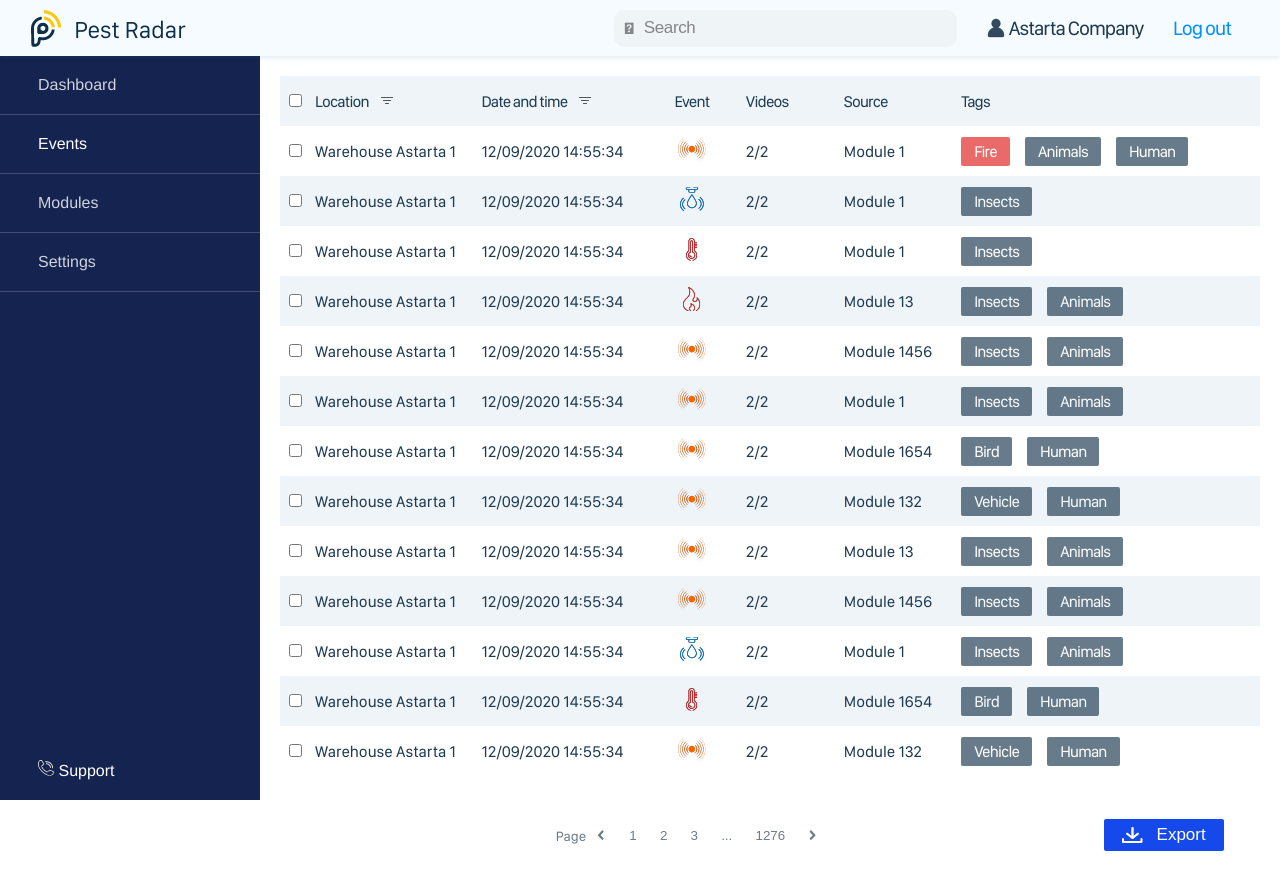
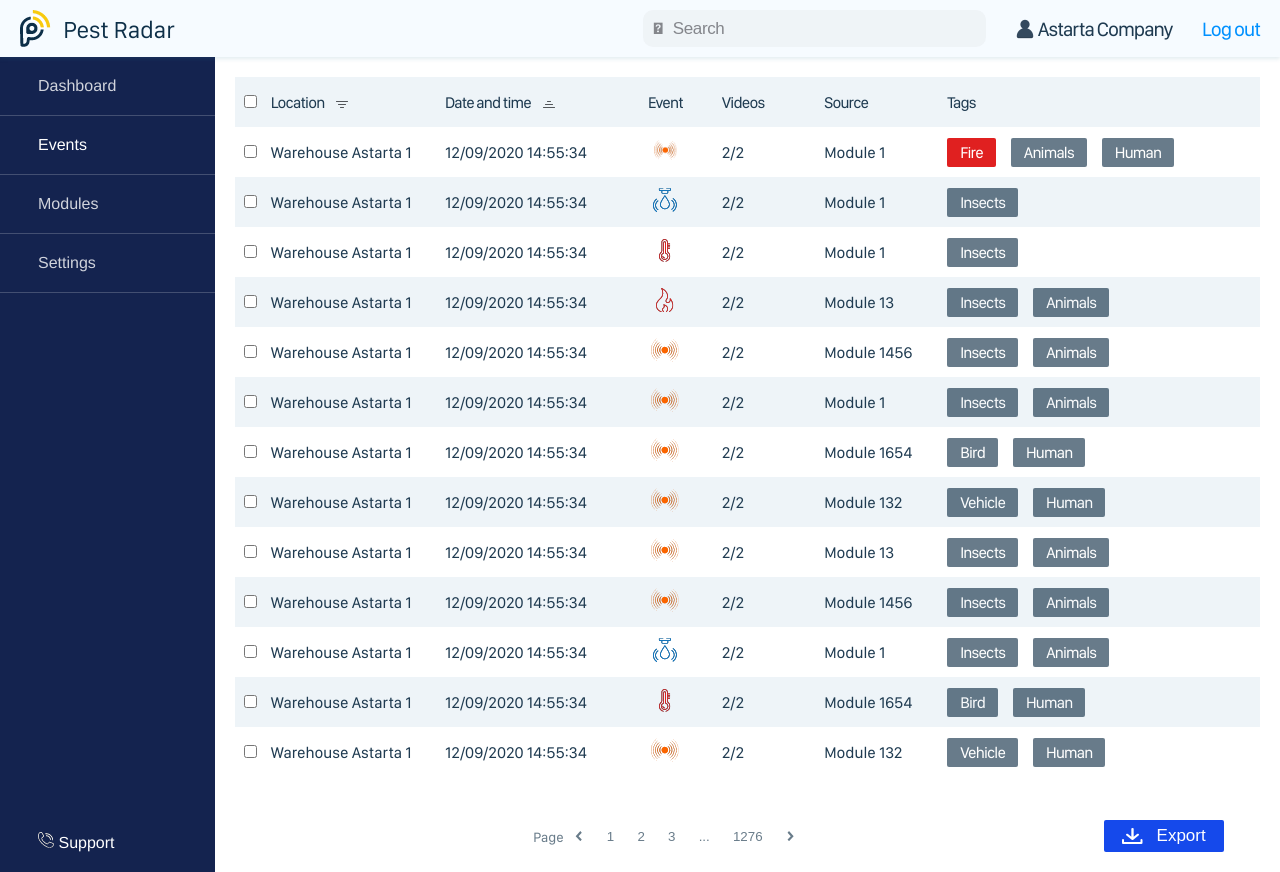
Before and after one commit to Andrii86/pest-radar, a plain HTML site: page index.html in a window 1280 px wide. Drawn offline with Linux system fonts and the light colour scheme.

Commit message:
code review

```diff
--- a/css/header.css
+++ b/css/header.css
@@ -1,14 +1,10 @@
 header {
-	height: 56px;
 	background-color: #f6fbff;
 	display: flex;
 	align-items: center;
 	justify-content: space-between;
-	padding: 0 49px 0 31px;
-	position: fixed;
+	padding: 10px 20px;
 	width: 100%;
-	top: 0;
-	left: 0;
 	z-index: 2;
 	box-shadow: 0 2px 4px rgba(50, 123, 152, 0.14);
 }
@@ -53,12 +49,20 @@ header {
 	letter-spacing: -1px;
 	color: #1f3b51;
 	margin-left: 4px;
-}
-.username-container{
 	margin: 0 30px;
 	display: flex;
 	align-items: center;
+	text-decoration: none;
 }
+.username:hover{
+	opacity: .8;
+}
+
+.username__img{
+	margin-right: 4px;
+
+}
+
 .logout {
 	text-decoration: none;
 	color: #0091ff;
--- a/css/sidebar.css
+++ b/css/sidebar.css
@@ -1,16 +1,13 @@
 .sidebar{
 	margin: 0;
-	padding: 56px 0 0;
+	padding: 0;
 	width: 260px;
 	height: 100%;
 	background-color: #14234f;
-	position: fixed;
-	left: 0;
-	top: 0;
-	z-index: 1;
 	display: flex;
 	justify-content: space-between;
 	flex-direction: column;
+	align-items: flex-start;
 
 }
 .main-menu a{
@@ -32,7 +29,6 @@
 color: #ffffff;
 }
 .support {
-	display: block;
 	color:  #ffffff;
   	text-decoration: none;
 	font-family: Helvetica;
@@ -44,4 +40,5 @@ ul{
 	list-style-type:none;
 	margin: 0;
 	padding: 0;
+	width: 100%;
 }
--- a/css/style.css
+++ b/css/style.css
@@ -14,12 +14,19 @@ body {
 
 body {
     font-family: "SF Compact Display", sans-serif;
+    height: 100vh;
+    display: flex;
+    flex-direction: column;
 }
 
-main {
-    padding: 76px 20px 20px 280px;
+.lineout {
+    display: flex;
 }
+.content{
+    padding: 20px;
+    width: 100%;
 
+}
 .main-table {
 
     width: 100%;
@@ -94,19 +101,24 @@ main {
     letter-spacing: -0.8px;
     color: #ffffff;
 }
-.alarm{
-    padding: 5px 13px;
-    margin: 0 15px 0 0;
-    border-radius: 2px;
+.tag--alarm{
     background-color: #e02020;
-    opacity: 0.67;
-    letter-spacing: -0.8px;
-    color: #ffffff;
+    opacity: 1;
 }
 
+
 .filter {
-    padding: 0px 0px 3px 12px;
+    padding:  0 12px;
     cursor: pointer;
+}
+.filter:hover{
+    transform: scale(1.2);
+}
+.filter--active{
+    transform:rotate(180deg);
+}
+.filter--active:hover{
+    transform:scale(1.2) rotate(180deg);
 }
 
 .pagination {
@@ -168,3 +180,6 @@ main {
     justify-content: center;
 	padding: 44px 156px 0 0;
 }
+.event-img{
+    height: 20px;
+}
--- a/index.html
+++ b/index.html
@@ -17,13 +17,14 @@
                 <img src="img/search-icon.png" alt="search" />
                 <input type="search" placeholder="Search">
             </div>
-            <div class="username-container">
-                <img src="img/user-icon.png" alt="user-icon" />
-                <span class="username">Astarta Company</span>
-            </div>
+            <a href="#" class="username">
+                <img class="username__img" src="img/user-icon.png" alt="user-icon"/>
+                Astarta Company
+            </a>
             <a class="logout" href="#">Log out</a>
         </div>
     </header>
+    <div class="lineout">
         <aside class="sidebar">
             <ul class="main-menu">
                 <li><a href="#dashboard">Dashboard</a></li>
@@ -36,12 +37,12 @@
                 <span>Support</span>
             </a>
         </aside>
-    <main>
+        <main class="content">
             <table class="main-table">
                 <thead>
                     <tr>
                         <th><input type="checkbox" </th> <th>Location<img class="filter" src="img/filter.png"></th>
-                    <th>Date and time<img class="filter" src="img/filter.png"></th>
+                        <th>Date and time<img class="filter filter--active" src="img/filter.png"></th>
                         <th>Event</th>
                         <th>Videos</th>
                         <th>Source</th>
@@ -53,10 +54,10 @@
                         <td><input type="checkbox"></td>
                         <td>Warehouse Astarta 1</td>
                         <td>12/09/2020 14:55:34</td>
-                    <td><img src="img/alarm.png"></td>
+                        <td><img class="event-img" src="img/alarm.png"></td>
                         <td>2/2</td>
                         <td>Module 1</td>
-                    <td><span class="alarm">Fire</span><span class="tag">Animals</span><span class="tag">Human</span></td>
+                        <td><span class="tag tag--alarm">Fire</span><span class="tag">Animals</span><span class="tag">Human</span></td>
                     </tr>
                     <tr>
                         <td><input type="checkbox"></td>
@@ -168,7 +169,6 @@
                     </tr>
                 </tbody>
             </table>
-        </div>
             <div class="table-options">
                 <div class="pagination">
                     <span class="page">Page</span>
@@ -187,7 +187,10 @@
                     <span>Export</span>
                 </button>
             </div>
+            </div>
+
         </main>
+    </div>
 </body>
 
 </html>
```
Lines whose indentation alone changed are shown as unchanged.
